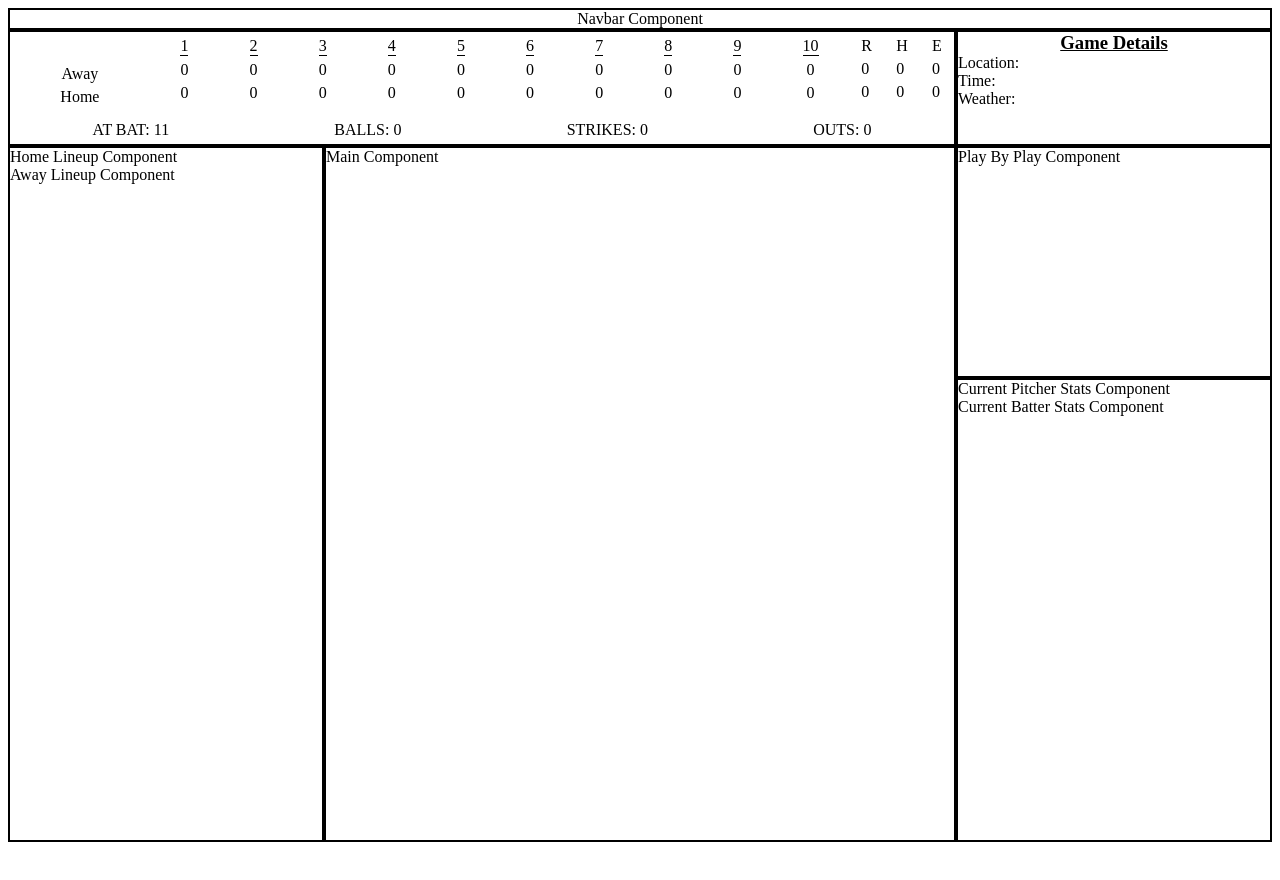
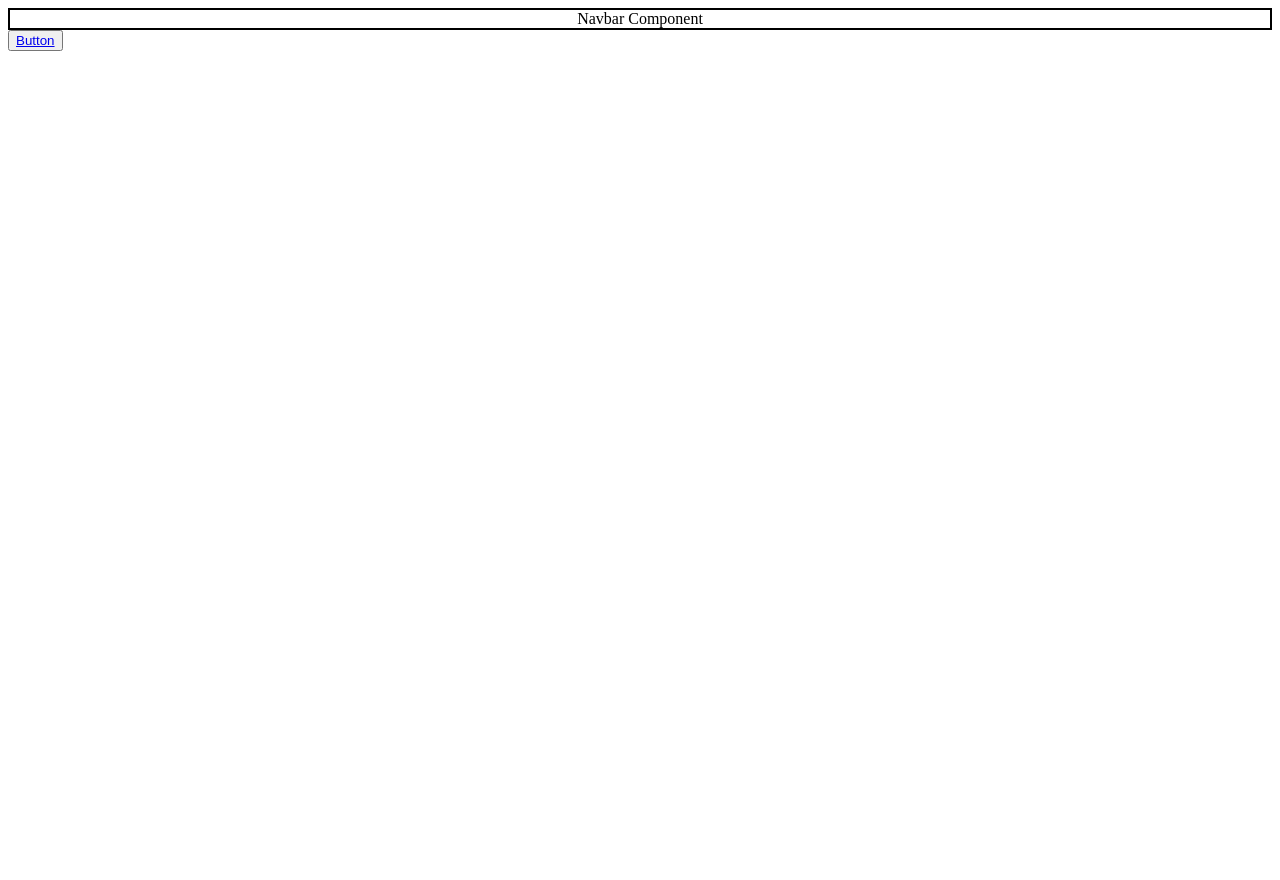
Before and after one commit to patrickrgrady81/baseball, a React (Create React App) app: page / in a window 1280 px wide. Shown: the top 880 px of the page. After the commit the page ends 800 px from the top, so only its background shows below. Built offline with nearby package versions, Linux system fonts and the light colour scheme.

Commit message:
Added react-router-dom

```diff
--- a/package.json
+++ b/package.json
@@ -8,6 +8,7 @@
     "@testing-library/user-event": "^12.2.2",
     "react": "^17.0.1",
     "react-dom": "^17.0.1",
+    "react-router-dom": "^5.2.0",
     "react-scripts": "4.0.0",
     "web-vitals": "^0.2.4"
   },
--- a/src/App.js
+++ b/src/App.js
@@ -1,12 +1,21 @@
+import React from "react"
+import { BrowserRouter as Router, Route } from "react-router-dom"
+
+import Nav from "./components/nav/Nav"
+import Home from "./components/pages/Home"
 import Baseball from "./components/baseball/Baseball"
-import Nav from "./components/nav/Nav"
 
 function App() {
   return (
-    <div className="App">
-      <Nav />
-      <Baseball />
-    </div>
+    <Router>
+      <div className="App">
+        <Nav />
+        <Route path="/" exact component={Home} />
+        <Route path="/baseball" component={Baseball} />
+      </div>
+    </Router>
+
+
   );
 }
 
--- /dev/null
+++ b/src/components/pages/Home.js
@@ -0,0 +1,14 @@
+import React, { Component } from 'react'
+import { Link } from "react-router-dom"
+
+class Home extends Component {
+  render() {
+    return (
+      <div>
+        <button><Link to="/baseball">Button</Link></button>
+      </div>
+    )
+  }
+}
+
+export default Home
```
Also changed, not shown: src/components/pages/Home.css (added), 2 other files (tests, documents, lock files or other folders).
